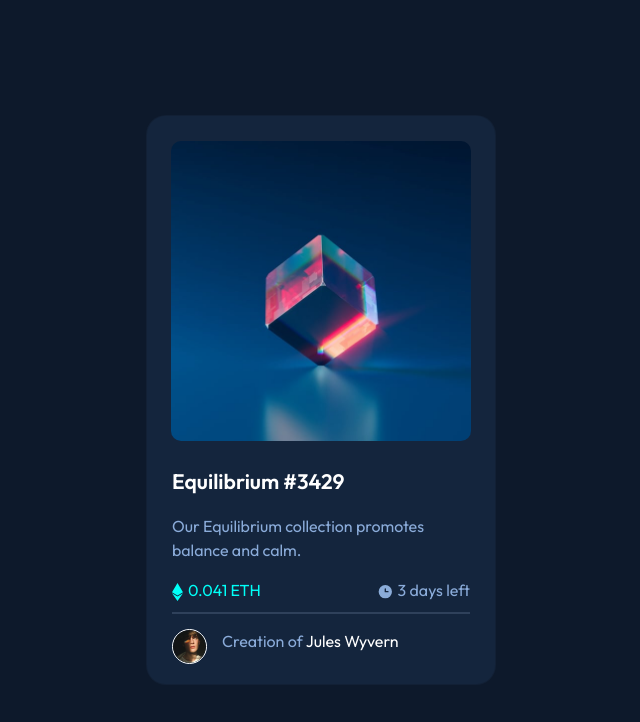
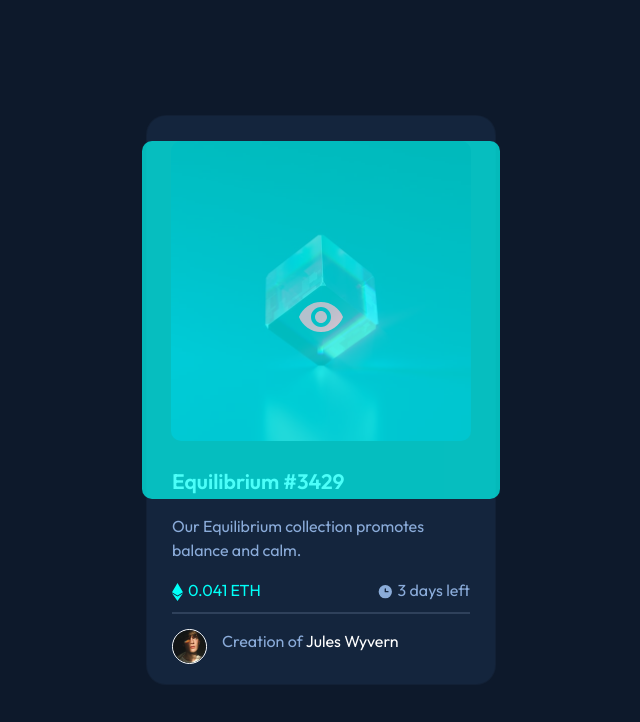
Before and after one commit to TToushirou/nft-preview-card, a website: page index.html in a window 1280 px wide. In both pictures the pointer is over the element 640 px from the left and 303 px from the top of the page. Shown: the whole page, without its empty margins (319-959 px from the left). Drawn offline with nearby package versions, Linux system fonts and the light colour scheme; files that its build step writes are made by us from their sources.

Commit message:
Update component1.scss

```diff
--- a/app/scss/components/component1.scss
+++ b/app/scss/components/component1.scss
@@ -1,6 +1,6 @@
 @use '../util' as *;
 
-// card block design for mobile
+// card block design for mobile 320px > 1440px
 .card {
     background-color: var(--cardBG) !important;
     height: rem(570);
@@ -15,6 +15,26 @@
             margin-top: rem(25);
         }
 
+        &__img {
+            &:hover {
+                &::before {
+                    height: 44.7vh;
+                    width: 44.7vh;
+                    display: flex;
+                    align-items: center;
+                    justify-content: center;
+                    position: absolute;
+                    cursor: pointer;
+                    opacity: 0.7;
+                    border-radius: rem(10);
+                    z-index: 10;
+                    content: url(/images/icon-view.svg);
+                    background-color: var(--cyan);
+                }
+            }
+
+        }
+
         &--img {
             border-radius: rem(10);
             max-width: rem(300);
@@ -25,13 +45,7 @@
         &--img{
             &:hover {
                 &::after {
-                  display: block;
-                  position: absolute;
-                  cursor: pointer;
-                  opacity: 0.7;
-                  z-index: 10;
-                  content: url(/images/icon-view.svg);
-                  background-color: cyan;
+
                 }
             }
         }
```
